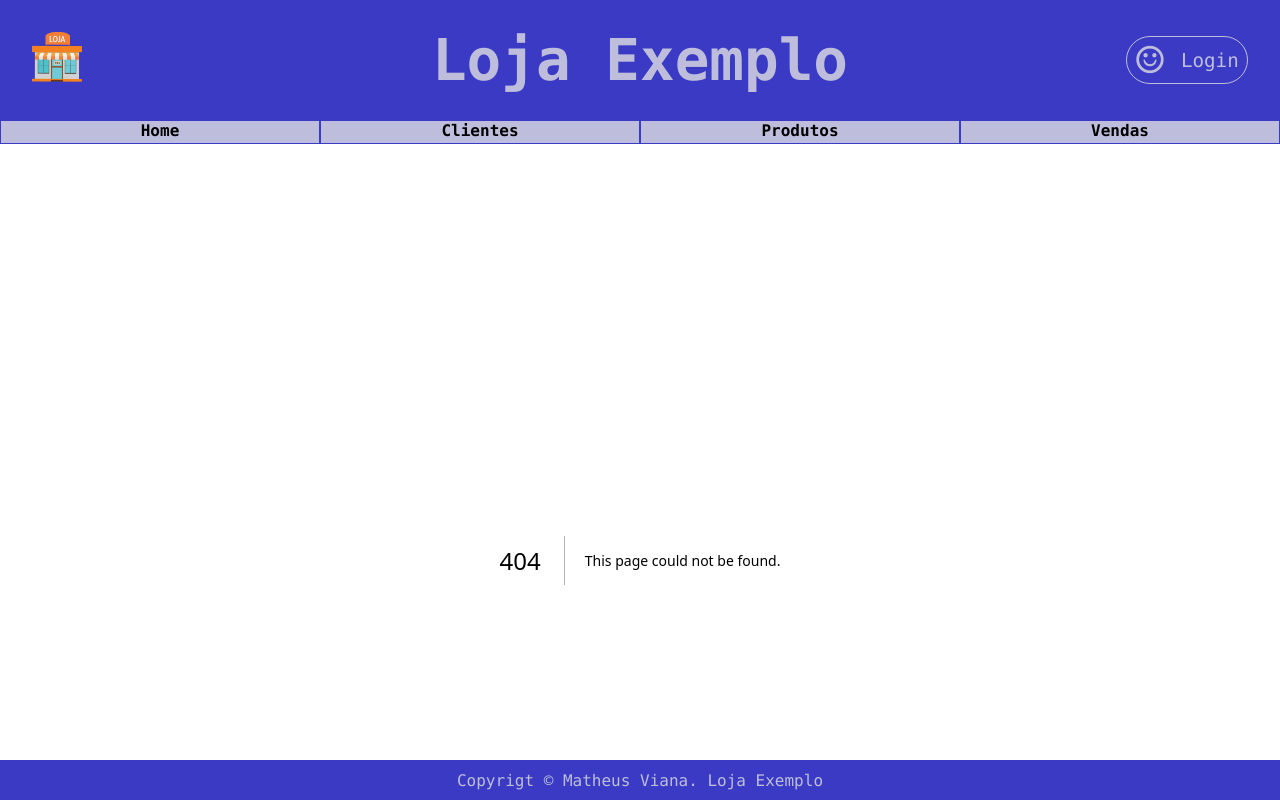
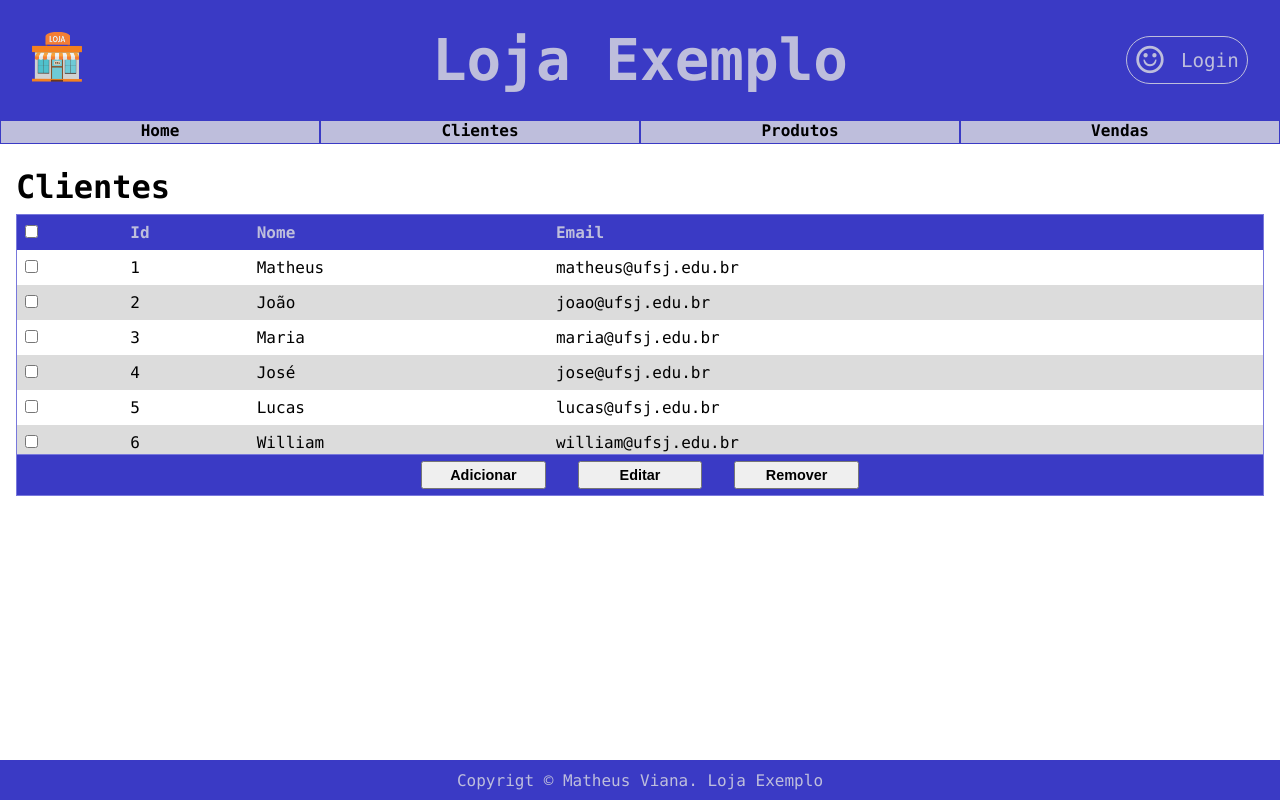
Before and after one commit to matheusdcomp/nextjs-loja, a Next.js app: page /clientes in a window 1280 px wide. Before the commit this address had no page. Built offline with nearby package versions, Linux system fonts and the light colour scheme.

Commit message:
Eventos e estados

```diff
--- /dev/null
+++ b/app/(entidades)/clientes/page.tsx
@@ -0,0 +1,45 @@
+'use client'
+import { useState } from 'react';
+import { Cliente, obterTodosClientes } from "@/data/cliente";
+import EntidadeUIProps from "@/app/(entidades)/entidadeuiprops";
+import styles from "@/app/(entidades)/entidades.module.css";
+import Tabela from "@/app/ui/tabela";
+import Formulario from "@/app/ui/formulario";
+
+export default function Clientes() {
+
+  function adicionarCliente(props: string[]) {
+    const clienteNovo = new Cliente(Number(props[0]), props[1], props[2]);
+    setClientes([...clientes, clienteNovo]);
+  }
+
+  function editarCliente(props: string[]) {
+    const clienteEditado = new Cliente(Number(props[0]), props[1], props[2]);
+    setClientes(clientes.map(c => c.id == clienteEditado.id ? clienteEditado : c));
+  }
+
+  function removerCliente(idARemover: number) {
+    setClientes(clientes.filter(c => c.id != idARemover));
+  }
+
+  const [clientes, setClientes] = useState(obterTodosClientes());
+
+  const clientesUIProps: EntidadeUIProps[][] = clientes.map(c => [
+    new EntidadeUIProps("Id", "text", "id", c.id.toString()),
+    new EntidadeUIProps("Nome", "text", "nome", c.nome),
+    new EntidadeUIProps("Email", "email", "email", c.email),
+  ]);
+
+  return (
+    <div className={styles.entidade}>
+      <h1>Clientes</h1>
+      <Tabela entidadeUIProps={clientesUIProps} />
+      <Formulario
+        entidadeUIProps={clientesUIProps[0]}
+        funAdicionar={adicionarCliente}
+        funEditar={editarCliente}
+        funRemover={removerCliente}
+      />
+    </div>
+  );
+}
--- a/app/template.tsx
+++ b/app/template.tsx
@@ -28,9 +28,9 @@
       <div className={styles.mainmenu}>
         <ul>
           <li><Link href="/">Home</Link></li>
-          <li><Link href="/entidades/clientes">Clientes</Link></li>
-          <li><Link href="/entidades/produtos">Produtos</Link></li>
-          <li><Link href="/entidades/vendas">Vendas</Link></li>
+          <li><Link href="/clientes">Clientes</Link></li>
+          <li><Link href="/produtos">Produtos</Link></li>
+          <li><Link href="vendas">Vendas</Link></li>
         </ul>
       </div>
 
--- a/app/ui/formulario.tsx
+++ b/app/ui/formulario.tsx
@@ -1,13 +1,87 @@
+'use client'
+
 import styles from "./ui.module.css";
-import EntidadeUIProps from "../entidades/entidadeuiprops";
+import EntidadeUIProps from "../(entidades)/entidadeuiprops";
+import { obterSelecionadas } from "./tabela";
+import { useState } from "react";
 
 export default function Formulario({
   entidadeUIProps,
-  valorar
+  valorar,
+  funAdicionar,
+  funEditar,
+  funRemover
 }: {
   entidadeUIProps: EntidadeUIProps[],
-  valorar?: boolean
+  valorar?: boolean,
+  funAdicionar: Function,
+  funEditar: Function,
+  funRemover: Function
 }) {
+
+  const [estado, setEstado] = useState("parado");
+
+  function mostrarFormulario(display: "block" | "none") {
+    document.getElementById("formularioPainel")!.style.display = display;
+  }
+
+  function limparFormulario() {
+    const inputs: NodeListOf<HTMLInputElement> =
+      document.querySelectorAll("#formularioPainel form input");
+    inputs.forEach(i => i.value = "");
+  }
+
+  function cliqueAdicionar() {
+    setEstado("adicionando");
+    limparFormulario();
+    mostrarFormulario("block");
+  }
+
+  function cliqueEditar() {
+
+    setEstado("editando");
+
+    const valores = obterSelecionadas(true);
+    if (valores.length == 0)
+      alert("Selecione uma entidade na tabela.");
+
+    mostrarFormulario("block");
+
+    const inputs: NodeListOf<HTMLInputElement> =
+      document.querySelectorAll("#formularioPainel form input");
+
+    for (let i = 0; i < inputs.length; i++)
+      inputs[i].value = valores[0][i];
+  }
+
+  function cliqueRemover() {
+
+    const valores = obterSelecionadas(true);
+    if (valores.length == 0)
+      alert("Selecione uma entidade na tabela.");
+
+    funRemover(Number(valores[0][0]));
+  }
+
+  function cliqueConfirmar() {
+
+    const valores: string[] = [];
+    const inputs: NodeListOf<HTMLInputElement> =
+      document.querySelectorAll("#formularioPainel form input");
+
+    inputs.forEach(i => valores.push(i.value));
+
+    if (estado == "adicionando") funAdicionar(valores);
+    else if (estado == "adicionando") funEditar(valores);
+
+    limparFormulario();
+    mostrarFormulario("none");
+  }
+
+  function cliqueCancelar() {
+    limparFormulario();
+    mostrarFormulario("none");
+  }
 
   const inputs = entidadeUIProps.map(ipt => (
     <label>
@@ -16,23 +90,26 @@
         type={ipt.tipo}
         id={"ipt" + ipt.nome}
         name={"ipt" + ipt.nome}
-        value={valorar ? ipt.valor : ""} />
+        defaultValue={valorar ? ipt.valor : ""}
+      />
     </label>
   ));
 
   return (
     <div className={styles.formularioDiv}>
-      <div className={styles.formularioPainelSup}>
-        <button>Adicionar</button>
-        <button>Editar</button>
-        <button>Remover</button>
+      <div className={styles.formularioCRUDBotoes}>
+        <button onClick={cliqueAdicionar}>Adicionar</button>
+        <button onClick={cliqueEditar}>Editar</button>
+        <button onClick={cliqueRemover}>Remover</button>
       </div>
-      <form className={styles.formularioForm}>
-        {inputs}
-      </form>
-      <div className={styles.formularioPainelInf}>
-        <input type="button" value="Confirmar" />
-        <input type="button" value="Cancelar" />
+      <div id="formularioPainel" className={styles.formularioPainel}>
+        <form className={styles.formularioForm}>
+          {inputs}
+        </form>
+        <div className={styles.formularioConf}>
+          <button onClick={cliqueConfirmar}>Confirmar</button>
+          <button onClick={cliqueCancelar}>Cancelar</button>
+        </div>
       </div>
     </div>
   );
--- a/app/ui/tabela.tsx
+++ b/app/ui/tabela.tsx
@@ -1,26 +1,36 @@
+'use client'
 import styles from "./ui.module.css";
-import EntidadeUIProps from "../entidades/entidadeuiprops";
+import EntidadeUIProps from "../(entidades)/entidadeuiprops";
 
 export default function Tabela({ entidadeUIProps }: { entidadeUIProps: EntidadeUIProps[][] }) {
 
+  function cliqueCheckTodos() {
+
+    const checks: NodeListOf<HTMLInputElement> =
+      document.querySelectorAll("#tabelaCRUD tbody input[type='checkbox']");
+
+    for (let i = 0; i < checks.length; i++) {
+      checks[i].checked = document.getElementById("seltodos")!.checked;
+    }
+  }
 
   const ths = (
     <tr>
-      <th><input type="checkbox" name="seltodos" id="seltodos" /></th>
+      <th><input type="checkbox" name="seltodos" id="seltodos" onChange={cliqueCheckTodos} /></th>
       {entidadeUIProps[0].map(eup => <th>{eup.rotulo}</th>)}
     </tr>
   );
 
   const tds = entidadeUIProps.map(eups => (
     <tr>
-      <td><input type="checkbox" name={`sel${eups[0].nome}`} id={`sel${eups[0].nome}`} /></td>
+      <td><input type="checkbox" name={`sel${eups[0].valor}`} id={`sel${eups[0].valor}`} /></td>
       {eups.map(eup => <td>{eup.valor}</td>)}
     </tr>
   ));
 
   return (
     <div className={styles.tabeladiv}>
-      <table className={styles.tabela}>
+      <table id="tabelaCRUD" className={styles.tabela}>
         <thead>
           {ths}
         </thead>
@@ -31,3 +41,28 @@
     </div>
   );
 }
+
+export function obterSelecionadas(apenasUm: boolean) {
+
+  let x = 0;
+  const entidades: string[][] = [];
+  const trs: NodeListOf<HTMLTableRowElement> =
+    document.querySelectorAll("#tabelaCRUD tbody tr");
+
+  for (let t = 0; t < trs.length; t++) {
+
+    if (trs[t].cells[0].children[0].checked) {
+
+      let entidade: string[] = [];
+
+      for (let i = 1; i < trs[t].cells.length; i++)
+        entidade.push(trs[t].cells[i].innerText);
+
+      entidades.push(entidade);
+
+      if (apenasUm) break;
+    }
+  }
+
+  return entidades;
+}
--- a/app/ui/ui.module.css
+++ b/app/ui/ui.module.css
@@ -18,6 +18,31 @@
 .formularioDiv {
   background-color: rgb(var(--loja-light-grey-rgb));
   border: 1px solid rgb(var(--loja-light-blue-rgb));
+}
+
+.formularioCRUDBotoes {
+  background-color: rgb(var(--loja-blue-rgb));
+  color: rgb(var(--loja-light-grey-rgb));
+  font-family: var(--font-mono);
+  font-size: 1.5rem;
+  display: flex;
+  flex-direction: row;
+  justify-content: center;
+  align-items: center;
+  height: 5vh;
+}
+
+.formularioCRUDBotoes button {
+  font-size: 60%;
+  font-weight: bold;
+  height: 70%;
+  width: 10%;
+  margin: 0 1rem;
+  cursor: pointer;
+}
+
+.formularioPainel {
+  display: none;
 }
 
 .formularioForm {
@@ -46,7 +71,7 @@
   width: 50%;
 }
 
-.formularioPainelInf {
+.formularioConf {
   font-size: 1.5rem;
   display: flex;
   flex-direction: row;
@@ -55,28 +80,7 @@
   height: 5vh;
 }
 
-.formularioPainelInf input {
-  font-size: 60%;
-  font-weight: bold;
-  height: 70%;
-  width: 10%;
-  margin: 0 1rem;
-  cursor: pointer;
-}
-
-.formularioPainelSup {
-  background-color: rgb(var(--loja-blue-rgb));
-  color: rgb(var(--loja-light-grey-rgb));
-  font-family: var(--font-mono);
-  font-size: 1.5rem;
-  display: flex;
-  flex-direction: row;
-  justify-content: center;
-  align-items: center;
-  height: 5vh;
-}
-
-.formularioPainelSup button {
+.formularioConf button {
   font-size: 60%;
   font-weight: bold;
   height: 70%;
```
Also changed, not shown: app/entidades/clientes/page.tsx (deleted, +0 -29 lines), app/(entidades)/entidades.module.css (renamed from app/entidades/entidades.module.css), app/(entidades)/entidadeuiprops.tsx (renamed from app/entidades/entidadeuiprops.tsx), app/(entidades)/produtos/page.tsx (renamed from app/entidades/produtos/page.tsx), app/(entidades)/vendas/page.tsx (renamed from app/entidades/vendas/page.tsx).
